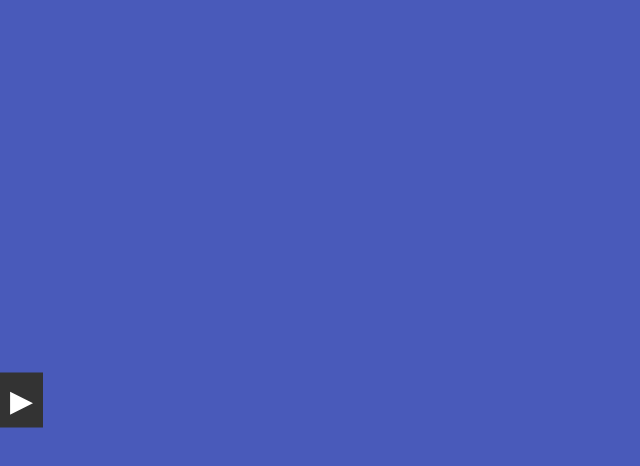
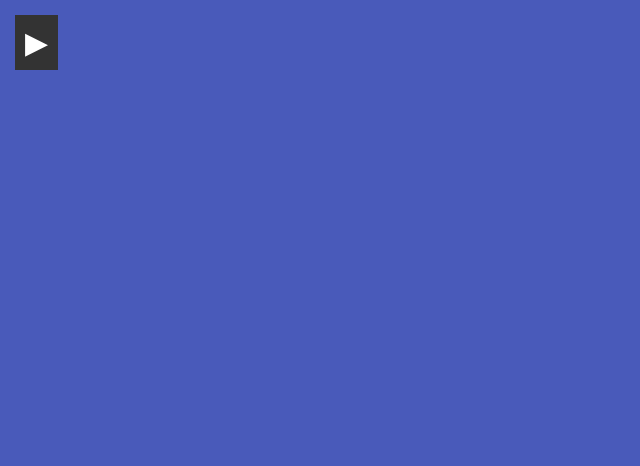
Before and after one commit to chrislozinski/chrislozinski.github.io, a plain HTML site: page htmlFiles/home.html in a window 1280 px wide. Shown: the whole page, without its empty margins (0-640 px from the left). Drawn offline with Linux system fonts and the light colour scheme.

Commit message:
reverted css, didnt do anything, experimenting with new html for nav

```diff
--- a/cssFiles/styling.css
+++ b/cssFiles/styling.css
@@ -4,6 +4,7 @@ body {
     background-color: #495aba;
 }
 
+/* Sidebar styling */
 .sidebar {
     height: 100%; /* Full height */
     width: 0; /* Hidden by default */
@@ -31,14 +32,9 @@ body {
 
 .sidebar .closebtn {
     position: absolute;
-    top: 50%;
-    left: 0;
-    transform: translateY(-50%);
-    font-size: 30px;
-    background-color: #333;
-    color: white;
-    border: none;
-    padding: 10px;
+    top: 0;
+    right: 25px;
+    font-size: 36px;
 }
 
 /* Open button for sidebar */
@@ -48,10 +44,9 @@ body {
     background-color: #333;
     color: white;
     border: none;
-    position: fixed;
-    top: 50%;
-    left: 0;
-    transform: translateY(-50%);
+    position: absolute;
+    top: 15px;
+    left: 15px;
     padding: 10px;
 }
 
--- a/htmlFiles/home.html
+++ b/htmlFiles/home.html
@@ -16,8 +16,19 @@
 
     <!-- actual page navigation references  -->
     <div id="mySidebar" class="sidebar">
+
         <a href="javascript:void(0)" class="closebtn" onclick="closeNav()">◀</a>
-        <a href="home.html">Home</a>
+
+        <li class="search-box">
+            <i class='bx bx-search icon'></i>
+            <input type="text" placeholder="Search Ganes...">
+        </li>
+
+        <a href="home.html">
+            <i class='bx bx-bar-chart-alt-2 icon'></i>
+            <span class="text nav-text">Home</span>
+        </a>
+
         <a href="about.html">About</a>
         <a href="contact.html">Contact</a>
         <a href="experience.html">Experience</a>
```
